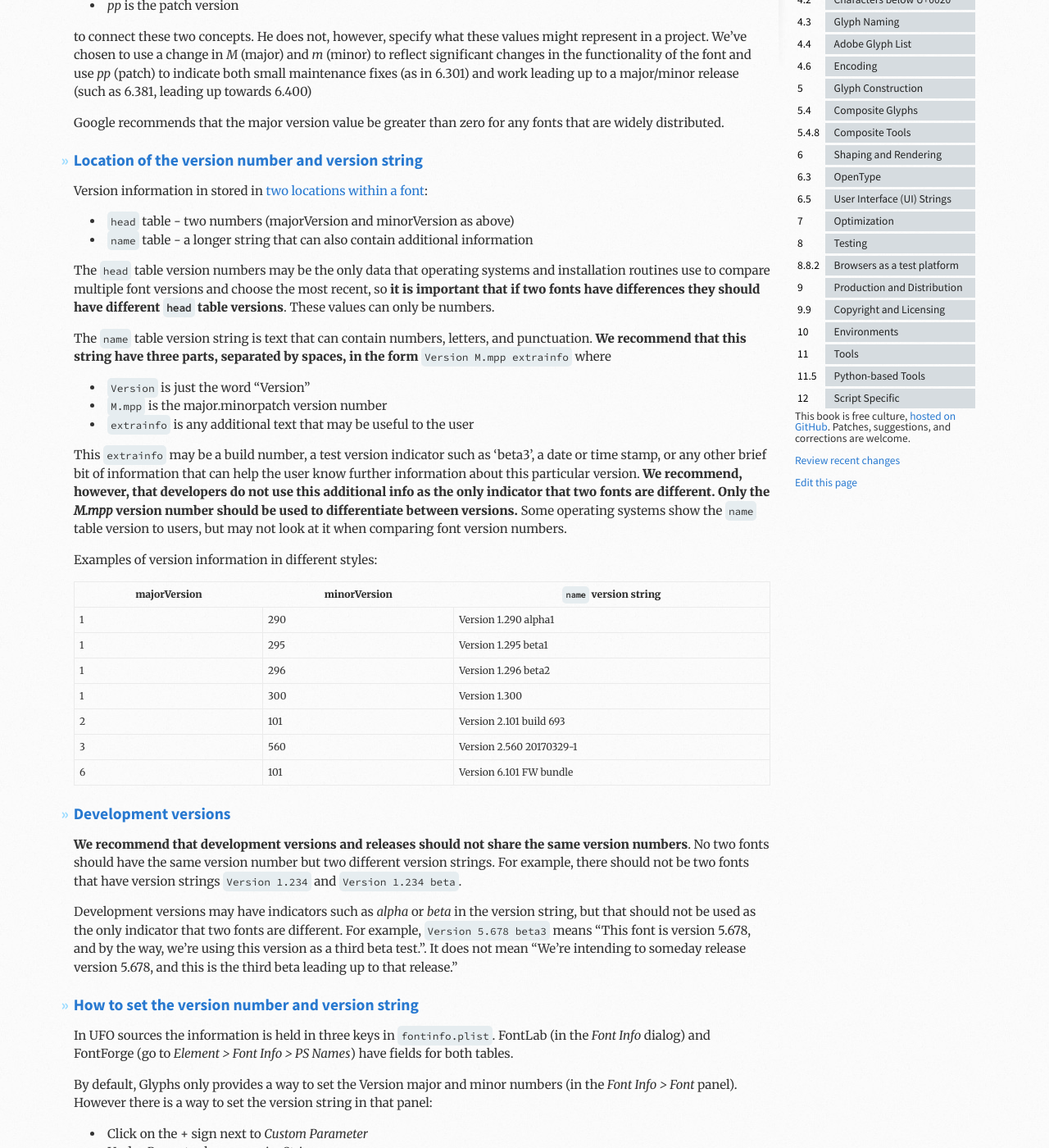
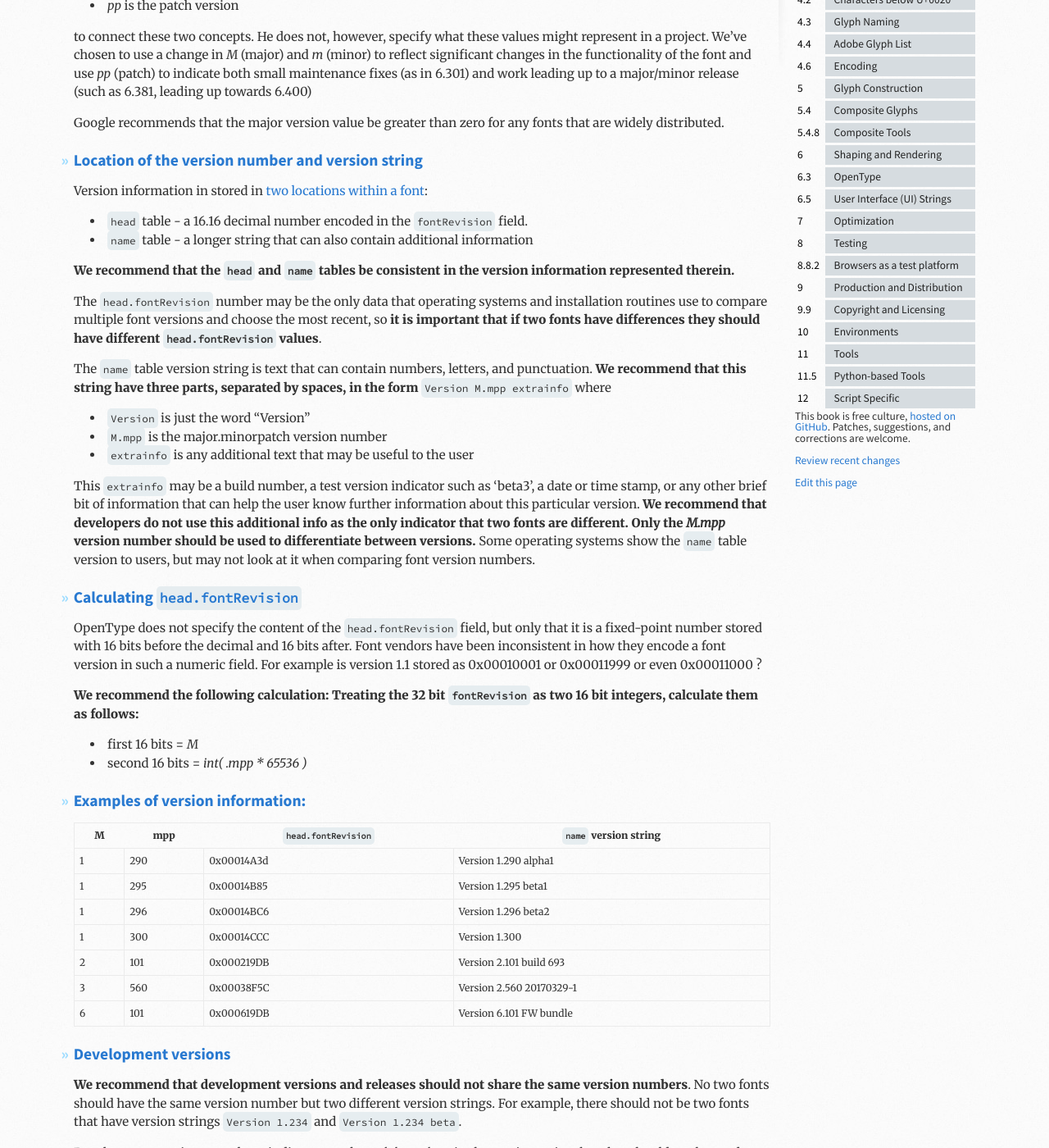
Before and after one commit to silnrsi/FDBP, a Jekyll site: the page built from en-US/Versioning.md, in a window 1280 px wide and 1400 px high, scrolled down 599 px. Shown: the whole window at 82% size. Built offline with Jekyll 4.4.1, drawn with Linux system fonts in a browser that asks for light colours.

Commit message:
correct and expand information about how version information is stored in the `head` table.

```diff
--- a/en-US/Versioning.md
+++ b/en-US/Versioning.md
@@ -30,10 +30,12 @@ Google recommends that the major version value be greater than zero for any font
 
 Version information in stored in [two locations within a font][OTSpec]:
 
-- `head` table - two numbers (majorVersion and minorVersion as above)
+- `head` table - a 16.16 decimal number encoded in the `fontRevision` field.
 - `name` table - a longer string that can also contain additional information
 
-The `head` table version numbers may be the only data that operating systems and installation routines use to compare multiple font versions and choose the most recent, so **it is important that if two fonts have differences they should have different `head` table versions**. These values can only be numbers.
+**We recommend that the `head` and `name` tables be consistent in the version information represented therein.**
+
+The `head.fontRevision` number may be the only data that operating systems and installation routines use to compare multiple font versions and choose the most recent, so **it is important that if two fonts have differences they should have different `head.fontRevision` values**.
 
 The `name` table version string is text that can contain numbers, letters, and punctuation. **We recommend that this string have three parts, separated by spaces, in the form** `Version M.mpp extrainfo` where
 
@@ -41,19 +43,29 @@ The `name` table version string is text that can contain numbers, letters, and p
 - `M.mpp` is the major.minorpatch version number
 - `extrainfo` is any additional text that may be useful to the user
 
-This `extrainfo` may be a build number, a test version indicator such as 'beta3', a date or time stamp, or any other brief bit of information that can help the user know further information about this particular version. **We recommend, however, that developers do not use this additional info as the only indicator that two fonts are different. Only the _M.mpp_ version number should be used to differentiate between versions.** Some operating systems show the `name` table version to users, but may not look at it when comparing font version numbers.
+This `extrainfo` may be a build number, a test version indicator such as 'beta3', a date or time stamp, or any other brief bit of information that can help the user know further information about this particular version. **We recommend that developers do not use this additional info as the only indicator that two fonts are different. Only the _M.mpp_ version number should be used to differentiate between versions.** Some operating systems show the `name` table version to users, but may not look at it when comparing font version numbers.
 
-Examples of version information in different styles:
+## Calculating `head.fontRevision`
 
-| majorVersion | minorVersion | `name` version string |
+OpenType does not specify the content of the `head.fontRevision` field, but only that it is a fixed-point number stored with 16 bits before the decimal and 16 bits after.
+Font vendors have been inconsistent in how they encode a font version in such a numeric field. For example is version 1.1 stored as 0x00010001 or 0x00011999 or even 0x00011000 ?
+
+**We recommend the following calculation: Treating the 32 bit `fontRevision` as two 16 bit integers, calculate them as follows:**
+- first 16 bits = _M_
+- second 16 bits = _int( .mpp * 65536 )_
+
+
+## Examples of version information:
+
+| M | mpp | `head.fontRevision` | `name` version string |
 | --- | --- | --- |
-| 1 | 290 | Version 1.290 alpha1 |
-| 1 | 295 | Version 1.295 beta1 |
-| 1 | 296 | Version 1.296 beta2 |
-| 1 | 300 | Version 1.300 |
-| 2 | 101 | Version 2.101 build 693 |
-| 3 | 560 | Version 2.560 20170329-1 |
-| 6 | 101 | Version 6.101 FW bundle |
+| 1 | 290 | 0x00014A3d | Version 1.290 alpha1 |
+| 1 | 295 | 0x00014B85 | Version 1.295 beta1 |
+| 1 | 296 | 0x00014BC6 | Version 1.296 beta2 |
+| 1 | 300 | 0x00014CCC | Version 1.300 |
+| 2 | 101 | 0x000219DB | Version 2.101 build 693 |
+| 3 | 560 | 0x00038F5C | Version 2.560 20170329-1 |
+| 6 | 101 | 0x000619DB | Version 6.101 FW bundle |
 
 ## Development versions
 
```
